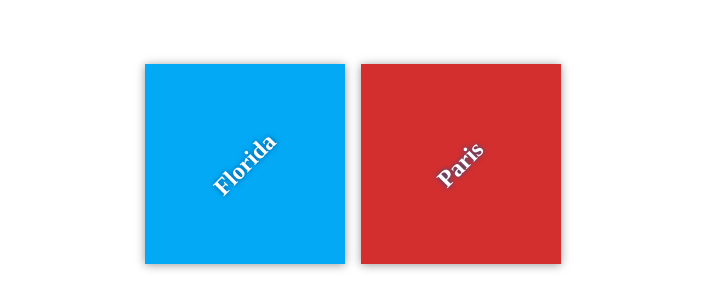
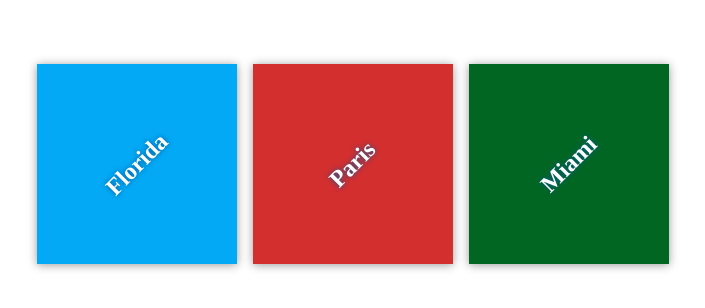
Before and after one commit to sergiolopgar/my-travel-plans, a plain HTML site: page index.html in a window 1280 px wide. Shown: the part 236-544 px from the top of the page, without its empty margins (287-992 px from the left). Drawn offline with Linux system fonts and the light colour scheme.

Commit message:
Add destination to "Miami"

```diff
--- a/css/app.css
+++ b/css/app.css
@@ -58,3 +58,7 @@ h2 {
 #paris {
     background-color: #d32f2f;
 }
+
+#miami {
+    background-color: #006622;
+}
--- a/index.html
+++ b/index.html
@@ -17,6 +17,11 @@
             <div class="destination" id="paris">
                 <h2>Paris</h2>
             </div>
+
+            <div class="destination" id="miami">
+                <h2>Miami</h2>
+            </div>
+
         </div>
     </div>
 
```
